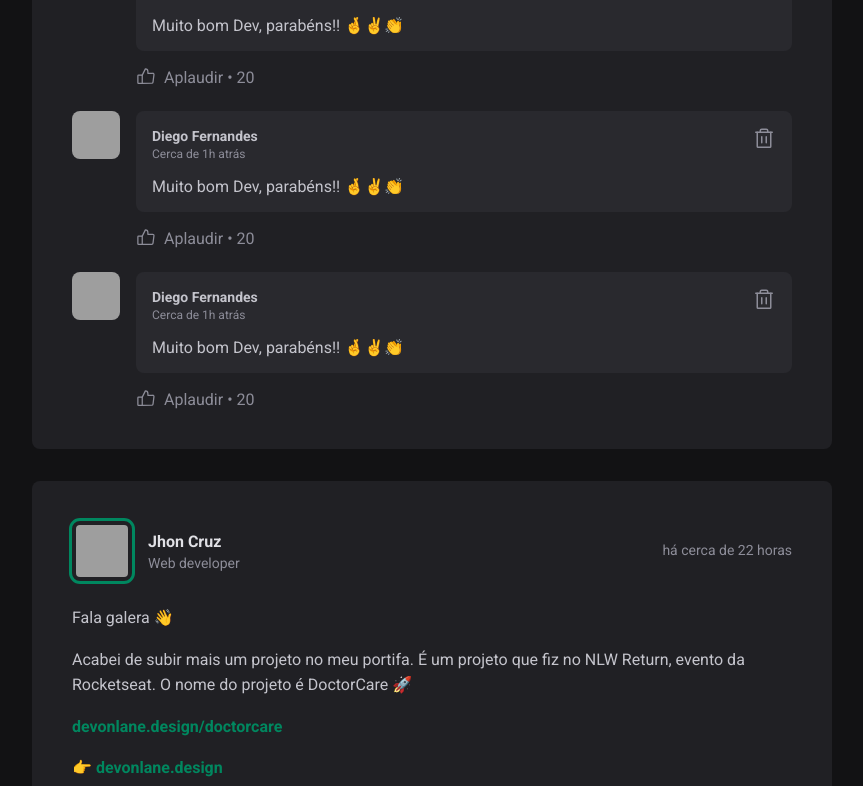
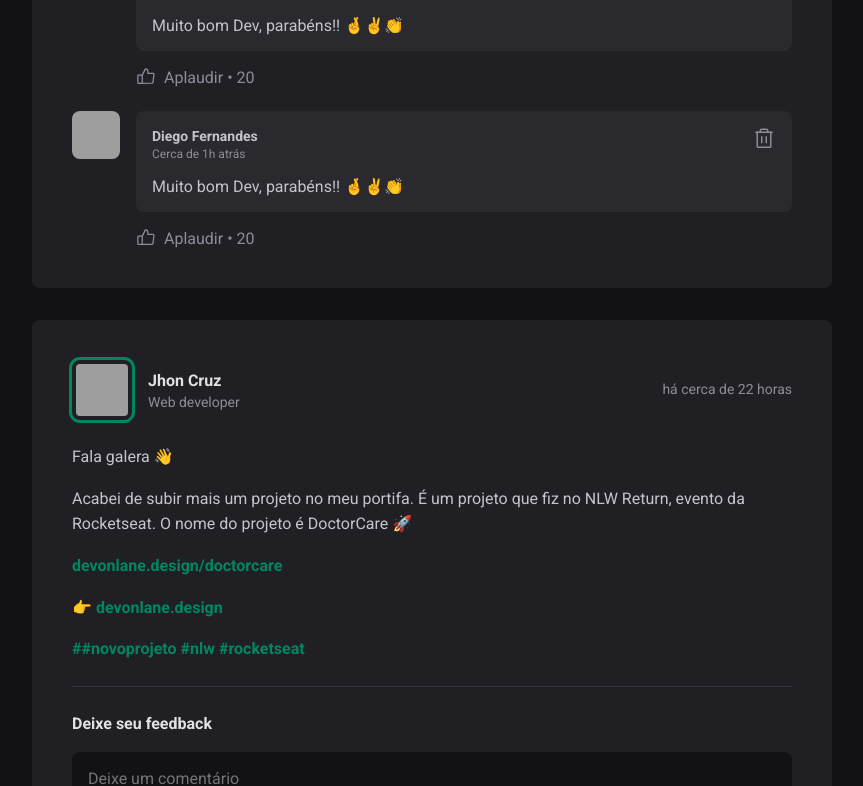
Before and after one commit to jaomuro/starting-react, a React (Vite) app: page / in a window 1280 px wide. Shown: the part 718-1504 px from the top of the page, without its empty margins (352-1215 px from the left). Built offline with nearby package versions, Linux system fonts and the light colour scheme; grey boxes are pictures that could not be loaded.

Commit message:
Utilizando estados react no comentário do post

```diff
--- a/src/App.jsx
+++ b/src/App.jsx
@@ -1,3 +1,4 @@
+/* eslint-disable react/jsx-key */
 import { Header } from './components/Header';
 import { Post } from './components/Post';
 import { Sidebar } from './components/Sidebar';
--- a/src/components/Post.jsx
+++ b/src/components/Post.jsx
@@ -7,8 +7,11 @@
 import ptBR from 'date-fns/locale/pt-BR';
 
 import styles from './Post.module.css';
+import { useState } from 'react';
 
 export function Post({ author, publishedAt, content }) {
+  const [comments, setComments] = useState([1, 2]);
+
   const publishedDateFormatted = format(
     publishedAt,
     "29 'de' LLLL 'às' HH:mm'h'",
@@ -18,6 +21,11 @@
     locale: ptBR,
     addSuffix: true,
   });
+
+  function handleCreateNewComment() {
+    event.preventDefault();
+    setComments([...comments, comments.length + 1]);
+  }
 
   return (
     <article className={styles.post}>
@@ -58,7 +66,7 @@
         </p>
       </div>
 
-      <form className={styles.commentForm}>
+      <form onSubmit={handleCreateNewComment} className={styles.commentForm}>
         <strong>Deixe seu feedback</strong>
 
         <textarea placeholder="Deixe um comentário" />
@@ -67,9 +75,9 @@
         </footer>
       </form>
       <div className={styles.commentList}>
-        <Comment />
-        <Comment />
-        <Comment />
+        {comments.map((comment) => {
+          return <Comment />;
+        })}
       </div>
     </article>
   );
```
